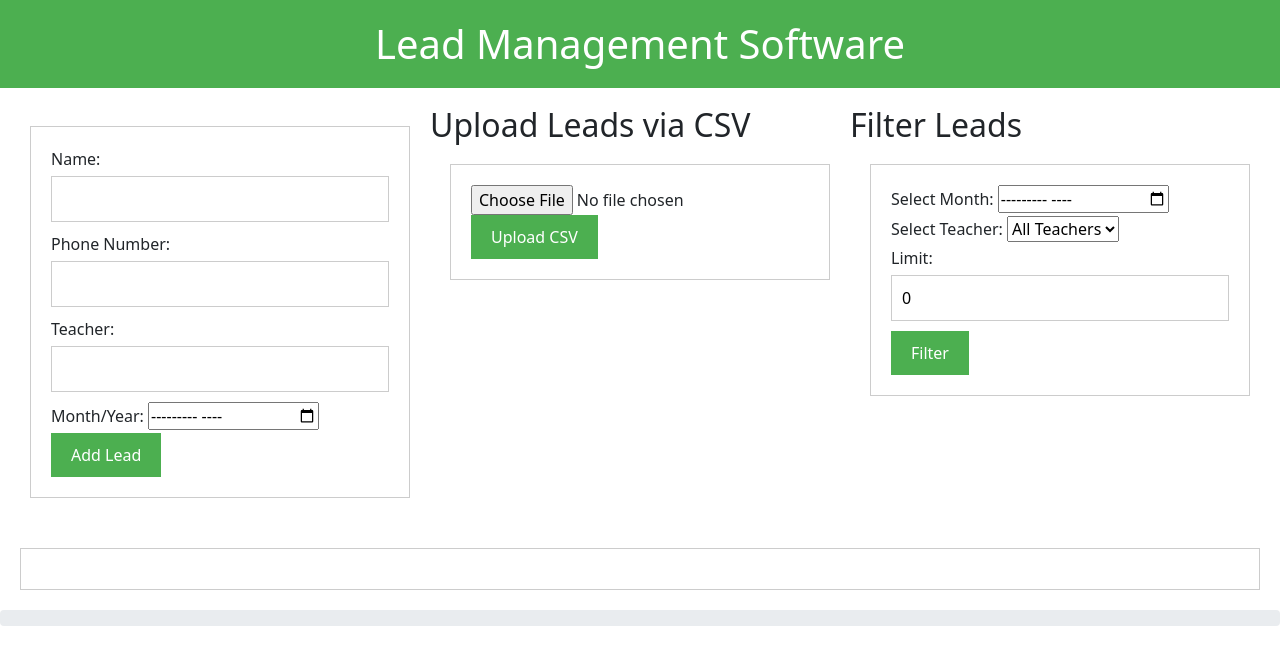
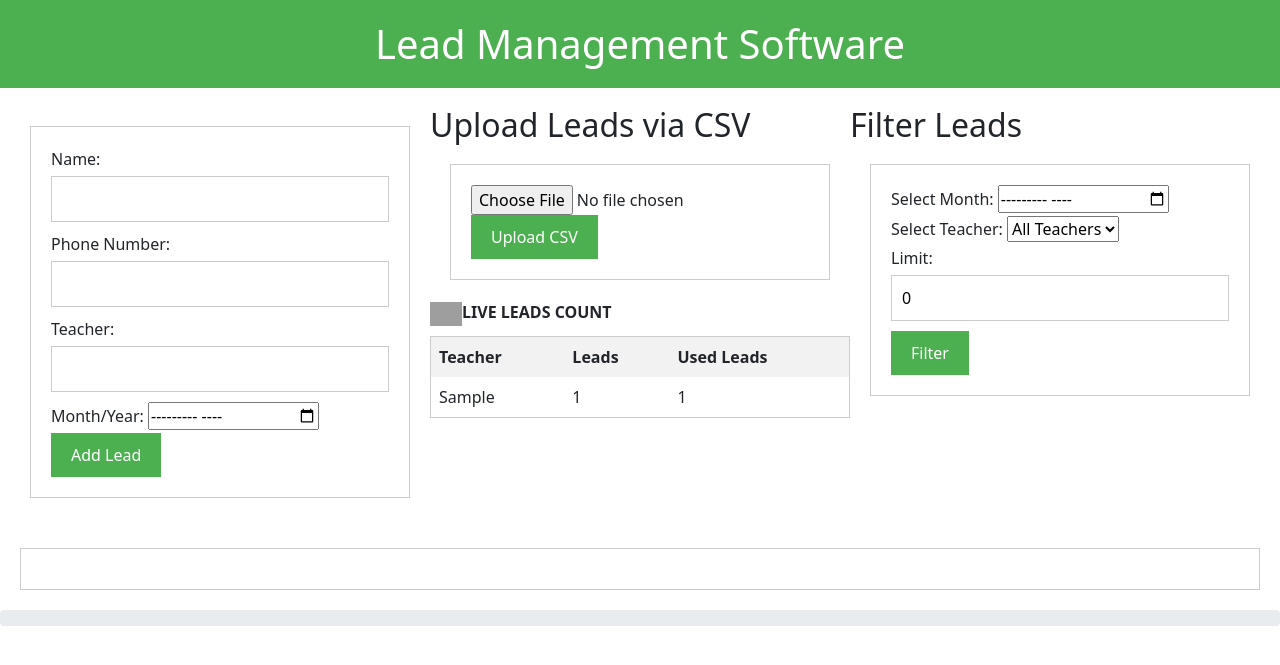
Before and after one commit to Phoenix1454/backend, a Flask app: page / in a window 1280 px wide. Shown: the top 665 px of the page. Run offline with Flask 3, Linux system fonts and the light colour scheme; tables that the repository leaves empty or names only in its code hold one stand-in row (values such as "Sample post"); some libraries are stand-ins or nearby versions; grey boxes are pictures that could not be loaded.

Commit message:
added live count

```diff
--- a/app.py
+++ b/app.py
@@ -209,6 +209,35 @@ def get_teachers():
     except Exception as e:
         return jsonify({'error': str(e)})
 
+@app.route('/api/get_teacher_counts', methods=['GET'])
+def get_teacher_counts():
+    try:
+        conn = init_db()
+        cursor = conn.cursor()
+
+        # Get leads count for each teacher from the leads table
+        query_leads = "SELECT teacher, COUNT(*) FROM leads GROUP BY teacher"
+        cursor.execute(query_leads)
+        leads_counts = dict(cursor.fetchall())
+
+        # Get used leads count for each teacher from the usedLeads table
+        query_used_leads = "SELECT teacher, COUNT(*) FROM usedLeads GROUP BY teacher"
+        cursor.execute(query_used_leads)
+        used_leads_counts = dict(cursor.fetchall())
+
+        cursor.close()
+        conn.close()
+
+        # Combine the leads count and used leads count for each teacher
+        teacher_counts = {}
+        for teacher in set(list(leads_counts.keys()) + list(used_leads_counts.keys())):
+            teacher_counts[teacher] = {'leads': leads_counts.get(teacher, 0), 'used_leads': used_leads_counts.get(teacher, 0)}
+
+        return jsonify(teacher_counts)
+    except Exception as e:
+        return jsonify({'error': str(e)})
+
+
 """ @app.route('/api/loadingpercentage',methods=['GET'])
 def fetch_Percentage():
     try:
--- a/templates/index.html
+++ b/templates/index.html
@@ -1,5 +1,6 @@
 <!DOCTYPE html>
 <html>
+
 <head>
     <title>Lead Management Software</title>
     <style>
@@ -84,18 +85,44 @@ h2 {
             margin: 20px 0;
             padding: 0;
         }
-#progressBar{
-    transition:width 500ms;
-}
-#parent{
-    display:flex;
-    justify-content:space-between;
-    padding:10px;
+
+        #progressBar {
+            transition: width 500ms;
         }
 
+        #parent {
+            display: flex;
+            justify-content: space-between;
+            padding: 10px;
+        }
+
+        /* Add styles for the table */
+        table {
+            border-collapse: collapse;
+            width: 100%;
+            margin-top: 10px;
+            border: 1px solid #ccc;
+        }
+
+        th,
+        td {
+            border: 1px solid #ccc;
+            padding: 8px;
+            text-align: left;
+        }
+
+        th {
+            background-color: #f2f2f2;
+        }
+
+        #livegif {
+            width: 32px;
+        }
     </style>
-    <link href="https://cdn.jsdelivr.net/npm/bootstrap@5.0.2/dist/css/bootstrap.min.css" rel="stylesheet" integrity="sha384-EVSTQN3/azprG1Anm3QDgpJLIm9Nao0Yz1ztcQTwFspd3yD65VohhpuuCOmLASjC" crossorigin="anonymous">
+    <link href="https://cdn.jsdelivr.net/npm/bootstrap@5.0.2/dist/css/bootstrap.min.css" rel="stylesheet"
+        integrity="sha384-EVSTQN3/azprG1Anm3QDgpJLIm9Nao0Yz1ztcQTwFspd3yD65VohhpuuCOmLASjC" crossorigin="anonymous">
 </head>
+
 <body>
     <h1>Lead Management Software</h1>
 
@@ -107,7 +134,7 @@ h2 {
                 <label for="phone_number">Phone Number:</label>
                 <input type="text" id="phone_number" required><br>
                 <label for="teacher">Teacher:</label>
-            <input type="text" id="teacher" required/>
+                <input type="text" id="teacher" required />
                 <label for="month_year">Month/Year:</label>
 
                 <input type="month" id="month_year"><br>
@@ -122,6 +149,18 @@ h2 {
                 <button type="submit">Upload CSV</button>
             </form>
 
+            <div>
+                <img id="livegif"
+                    src="https://media3.giphy.com/media/McsDYx2ihXzztTFMap/200w.gif?cid=82a1493bglv5l947cjofxkwz0zag8f1122jdailpfwrvwvrl&ep=v1_gifs_related&rid=200w.gif&ct=s"
+                    alt=""><strong>LIVE LEADS COUNT</strong>
+                <table id="teacherLeadsCountsContainer">
+                    <tr>
+                        <th>Teacher</th>
+                        <th>Leads</th>
+                        <th>Used Leads</th>
+                    </tr>
+                </table>
+            </div>
 
         </div>
         <!-- Filter leads section -->
@@ -144,15 +183,16 @@ h2 {
     <div id="leadsContainer"></div>
 
     <div class="progress mb-5" id="parentPro">
-        <div class="progress-bar progress-bar-striped bg-success" role="progressbar" aria-valuenow="25" aria-valuemin="0" aria-valuemax="100" id="progressBar" ></div>
+        <div class="progress-bar progress-bar-striped bg-success" role="progressbar" aria-valuenow="25"
+            aria-valuemin="0" aria-valuemax="100" id="progressBar"></div>
     </div>
     <script>
         // Function to fetch leads and display them on the page
 
         let IntervalId;
-        let progressBar=document.getElementById("progressBar")
+        let progressBar = document.getElementById("progressBar")
         console.log(progressBar)
-        let progressP=document.getElementById("progress")
+        let progressP = document.getElementById("progress")
 
         // Function to handle form submission and add a new lead
         function handleFormSubmit(event) {
@@ -168,11 +208,11 @@ h2 {
                 headers: {
                     'Content-Type': 'application/json'
                 },
-                body: JSON.stringify({ name, phone_number, month_year,teacher})
+                body: JSON.stringify({ name, phone_number, month_year, teacher })
             })
                 .then(response => response.json())
                 .then(data => {
-                    console.log('data',data)
+                    console.log('data', data)
                     alert(data.message);
                     document.getElementById('leadForm').reset();
                     const leadsContainer = document.getElementById('leadsContainer');
@@ -185,7 +225,8 @@ h2 {
                             </div>
                         `;
                 })
-                .catch(error => console.error('Error:', error));
+                .catch(error => console.error('Error:', error))
+                .finally(()=>fetchTeacherCounts());
         }
 
         // Function to handle CSV file upload
@@ -233,19 +274,23 @@ h2 {
                 .catch(error => {
                     clearInterval(IntervalId)
                     fetch('/api/resetloading')
-                    return console.error('Error:', error)});
+                    return console.error('Error:', error)
+                })
+                .finally(()=>fetchTeacherCounts());
 
-               IntervalId=setInterval(handleLoading,500)
+
+            IntervalId = setInterval(handleLoading, 500)
 
         }
         //handling the loading progress
-        function handleLoading(){
-            fetch('/api/getloading').then(response=>response.json()).then(laoding=>{
+        function handleLoading() {
+            fetch('/api/getloading').then(response => response.json()).then(laoding => {
                 // underconstruction
-                    percentage=(laoding.Count/laoding.TotalCount)* 100
-                    progressBar.style.width=`${percentage}%`
+                percentage = (laoding.Count / laoding.TotalCount) * 100
+                progressBar.style.width = `${percentage}%`
                 console.log(progressBar)
-                    console.log('loading data',laoding.Count,'Total count',laoding.TotalCount)})
+                console.log('loading data', laoding.Count, 'Total count', laoding.TotalCount)
+            })
 
         }
 
@@ -302,15 +347,46 @@ function handleFilterFormSubmit(event) {
                     a.click();
                     a.remove(); // Clean up after the download is initiated
                 })
+                .catch(error => console.error('Error:', error))
+                .finally(()=>fetchTeacherCounts());
+        }
+
+        // Function to fetch teacher-wise counts of leads from both tables
+        function fetchTeacherCounts() {
+            fetch('/api/get_teacher_counts')
+                .then(response => response.json())
+                .then(data => {
+                    const teacherLeadsCountsContainer = document.getElementById('teacherLeadsCountsContainer');
+
+                    for (const teacher in data) {
+                        const { leads, used_leads } = data[teacher];
+                        teacherLeadsCountsContainer.innerHTML += `
+                        <tr>
+                            <td>${teacher}</td>
+                            <td>${leads}</td>
+                            <td>${used_leads}</td>
+                        </tr>
+                    `;
+                    }
+                })
                 .catch(error => console.error('Error:', error));
         }
+
+        // Call the fetchTeacherCounts function when the page loads
+        fetchTeacherCounts();
+
 
         document.getElementById('filterForm').addEventListener('submit', handleFilterFormSubmit);
 
         // Call the fetchTeachers function when the page loads
         fetchTeachers();
     </script>
-    <script src="https://cdn.jsdelivr.net/npm/@popperjs/core@2.9.2/dist/umd/popper.min.js" integrity="sha384-IQsoLXl5PILFhosVNubq5LC7Qb9DXgDA9i+tQ8Zj3iwWAwPtgFTxbJ8NT4GN1R8p" crossorigin="anonymous"></script>
-<script src="https://cdn.jsdelivr.net/npm/bootstrap@5.0.2/dist/js/bootstrap.min.js" integrity="sha384-cVKIPhGWiC2Al4u+LWgxfKTRIcfu0JTxR+EQDz/bgldoEyl4H0zUF0QKbrJ0EcQF" crossorigin="anonymous"></script>
+    <script src="https://cdn.jsdelivr.net/npm/@popperjs/core@2.9.2/dist/umd/popper.min.js"
+        integrity="sha384-IQsoLXl5PILFhosVNubq5LC7Qb9DXgDA9i+tQ8Zj3iwWAwPtgFTxbJ8NT4GN1R8p"
+        crossorigin="anonymous"></script>
+    <script src="https://cdn.jsdelivr.net/npm/bootstrap@5.0.2/dist/js/bootstrap.min.js"
+        integrity="sha384-cVKIPhGWiC2Al4u+LWgxfKTRIcfu0JTxR+EQDz/bgldoEyl4H0zUF0QKbrJ0EcQF"
+        crossorigin="anonymous"></script>
 </body>
+
 </html>
```
Lines whose indentation alone changed are shown as unchanged.
